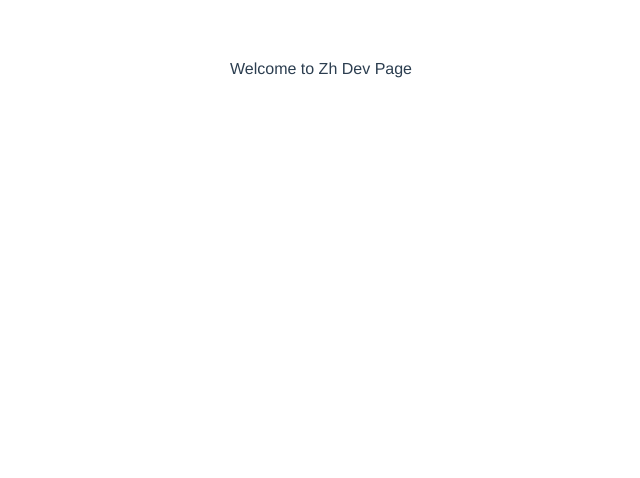
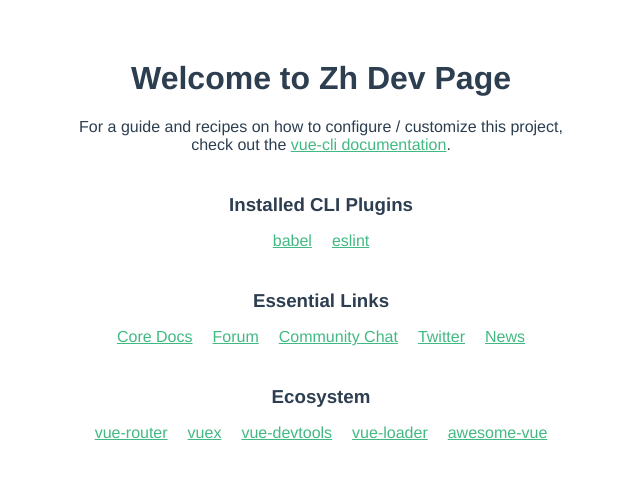
Before and after one commit to Zack-Heisnberg/vue, a Vue app: page / in a window 1280 px wide. Shown: the top 478 px of the page, without its empty margins (319-959 px from the left). Built offline with nearby package versions, Linux system fonts and the light colour scheme.

Commit message:
Update App.vue

```diff
--- a/src/App.vue
+++ b/src/App.vue
@@ -1,6 +1,6 @@
 <template>
   <div id="app">
-  Welcome to Zh Dev Page
+  <HelloWorld msg="Welcome to Zh Dev Page" />
   </div>
 </template>
 
```
